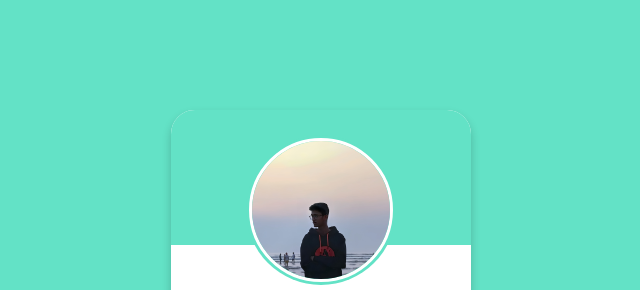
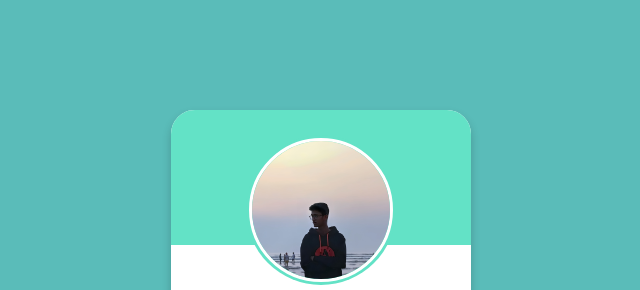
Before and after one commit to mhatreojas/ProfCard, a plain HTML site: page index.html in a window 1280 px wide. Shown: the part 102-392 px from the top of the page, without its empty margins (319-959 px from the left). Drawn offline with nearby package versions, Linux system fonts and the light colour scheme.

Commit message:
Update color prof.css

```diff
--- a/prof.css
+++ b/prof.css
@@ -11,7 +11,7 @@ body{
     display: flex;
     align-items: center;
     justify-content: center;
-    background-color: #63E2C6;
+    background-color: #5ABCB9;
     }
 .profile-card{
     display:flex;
```
